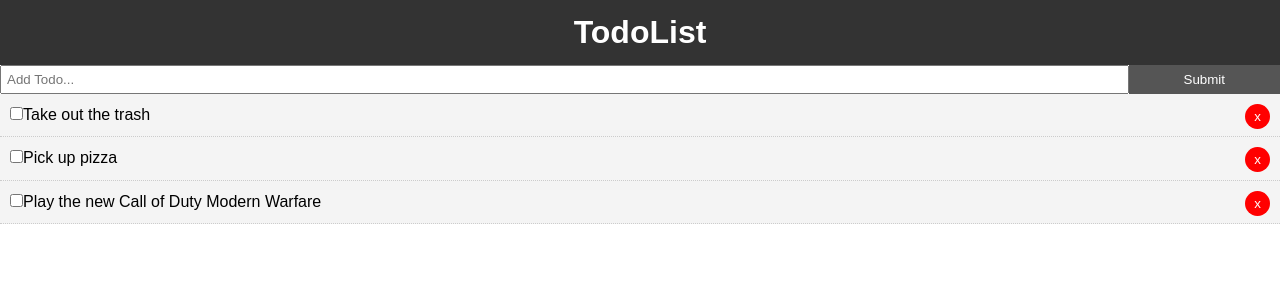
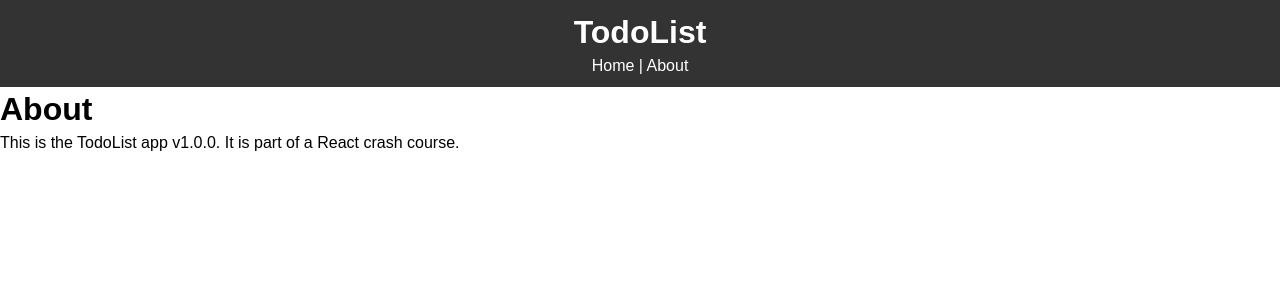
Before and after one commit to wamontgomery0068/General_Reference_Projects, a React (Create React App) app in the folder React_Projects/react_crash_todo/: page /about in a window 1280 px wide. Shown: the top 300 px of the page. Built offline with nearby package versions, Linux system fonts and the light colour scheme.

Commit message:
Changes Made

```diff
--- a/React_Projects/react_crash_todo/src/App.js
+++ b/React_Projects/react_crash_todo/src/App.js
@@ -1,7 +1,9 @@
 import React, { Component } from 'react';
+import { BrowserRouter as Router, Route} from 'react-router-dom';
 import Header from './components/layout/Header';
 import Todos from './components/Todos';
 import AddTodo from './components/AddTodo';
+import About from './components/pages/About';
 import uuid from 'uuid';
 
 // This App.css file is acting like a global css file for the project
@@ -78,6 +80,8 @@
 
     return (
 
+      <Router>
+
         <div className="App">
 
           <div className = "container">
@@ -85,15 +89,25 @@
             {/* Header Component */}
             <Header />
 
+            <Route exact path = "/" render = {props => (
+              <React.Fragment>
+
                 {/* AddTodo Component */}
                 <AddTodo addTodo = {this.addToDo} />
 
                 {/* Like a custom HTML tag */}
                 <Todos todos = {this.state.todos} markComplete = {this.markComplete} deleteTodo = {this.deleteTodo} />
 
+              </React.Fragment>
+            )} />
+
+            <Route path = "/about" component = {About} />
+
           </div>
 
         </div>
+
+      </Router>
 
     );
   }
--- a/React_Projects/react_crash_todo/src/components/layout/Header.js
+++ b/React_Projects/react_crash_todo/src/components/layout/Header.js
@@ -1,9 +1,16 @@
 import React from 'react';
+import { Link } from 'react-router-dom';
 
 function Header() {
     return (
         <header style = {headerStyle} >
+
             <h1> TodoList </h1>
+
+            <Link style = {linkStyle} to = "/"> Home </Link>
+            |
+            <Link style = {linkStyle} to = "/about"> About </Link>
+
         </header>
     )
 }
@@ -15,4 +22,9 @@
     padding: '10px'
 }
 
+const linkStyle = {
+    color: '#fff',
+    textDecoration: 'none'
+}
+
 export default Header;
--- /dev/null
+++ b/React_Projects/react_crash_todo/src/components/pages/About.js
@@ -0,0 +1,15 @@
+import React from 'react'
+
+function About() {
+    return (
+        <React.Fragment>
+            <h1> About </h1>
+            <p> This is the TodoList app v1.0.0. It is part of a React crash course. </p>
+        </React.Fragment>
+    )
+}
+
+export default About;
+
+// Note:
+// rcf tag is a short cut to create a function based component
```
Lines whose indentation alone changed are shown as unchanged.
